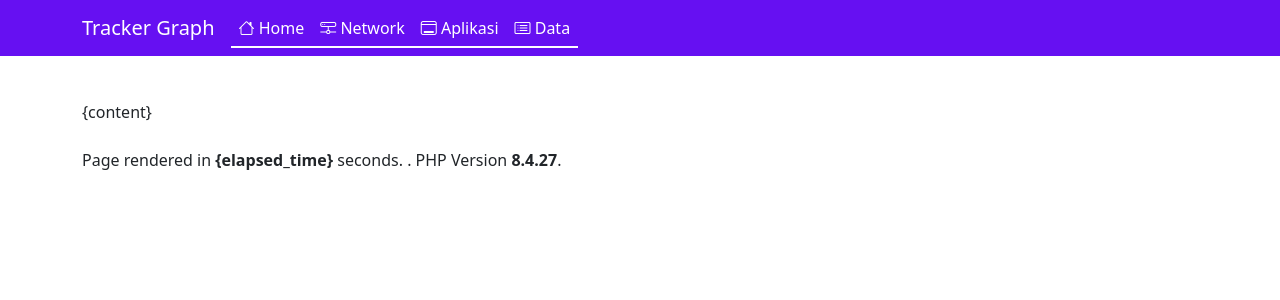
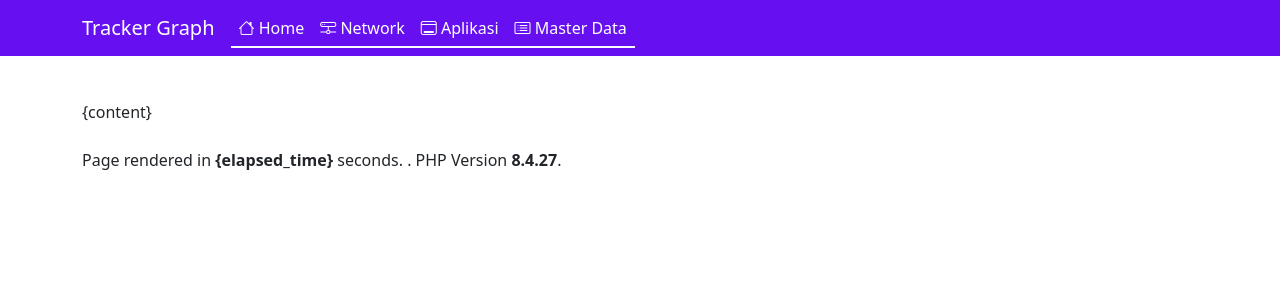
Before and after one commit to hofar/tracker, a PHP site: template application/views/template.php in a window 1280 px wide. Shown: the top 300 px of the page. Run offline with PHP 8.4, Linux system fonts and the light colour scheme; the template is opened without the code that fills it, so the values that code supplies are empty; some libraries are stand-ins or nearby versions.

Commit message:
update template

```diff
--- a/application/views/template.php
+++ b/application/views/template.php
@@ -22,7 +22,7 @@ $menuItems = array(
         "icon" => '<i class="bi bi-window-desktop"></i>',
     ),
     array(
-        "title" => "Data",
+        "title" => "Master Data",
         "url" => "programkerja/data",
         "icon" => '<i class="bi bi-card-list"></i>',
     ),
```
